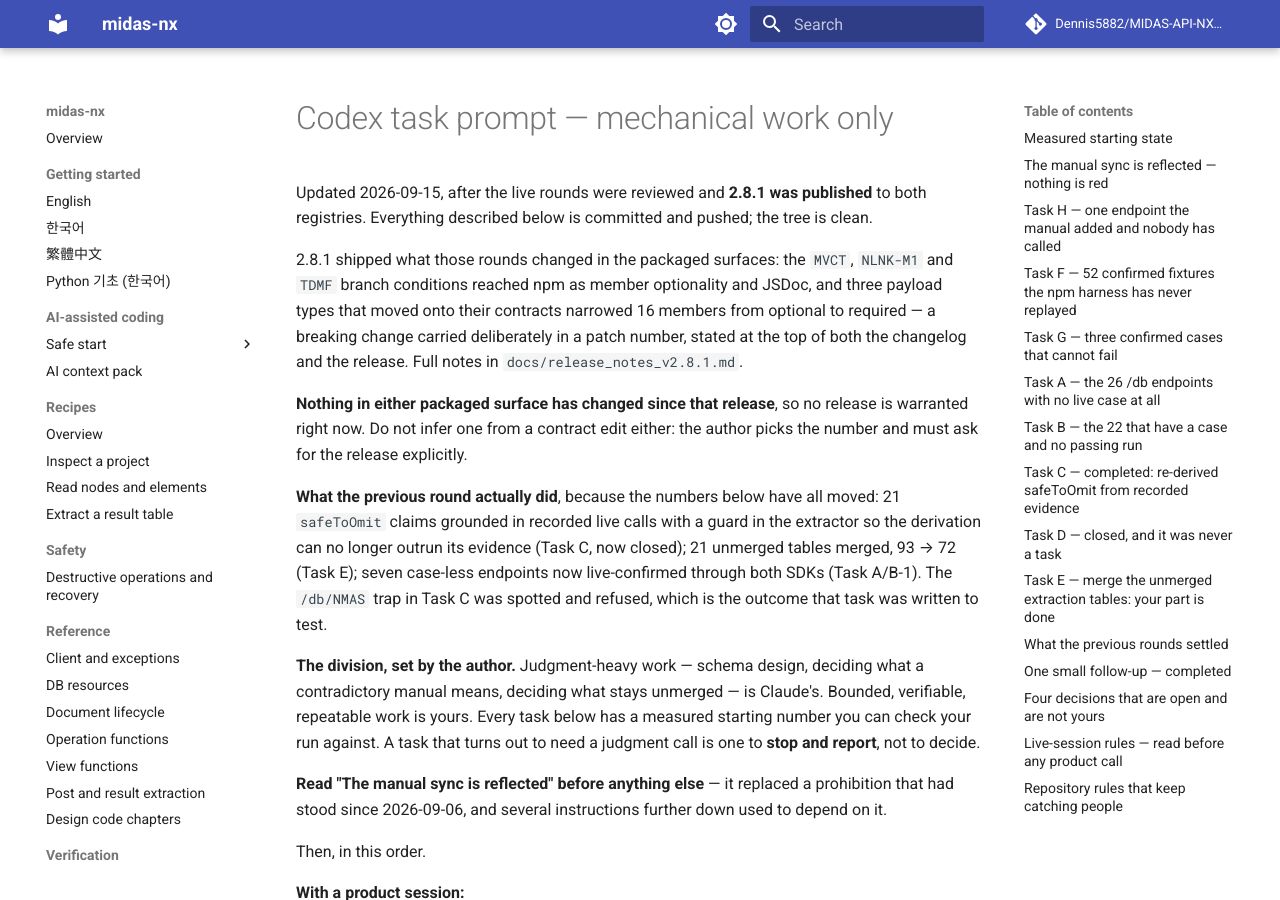
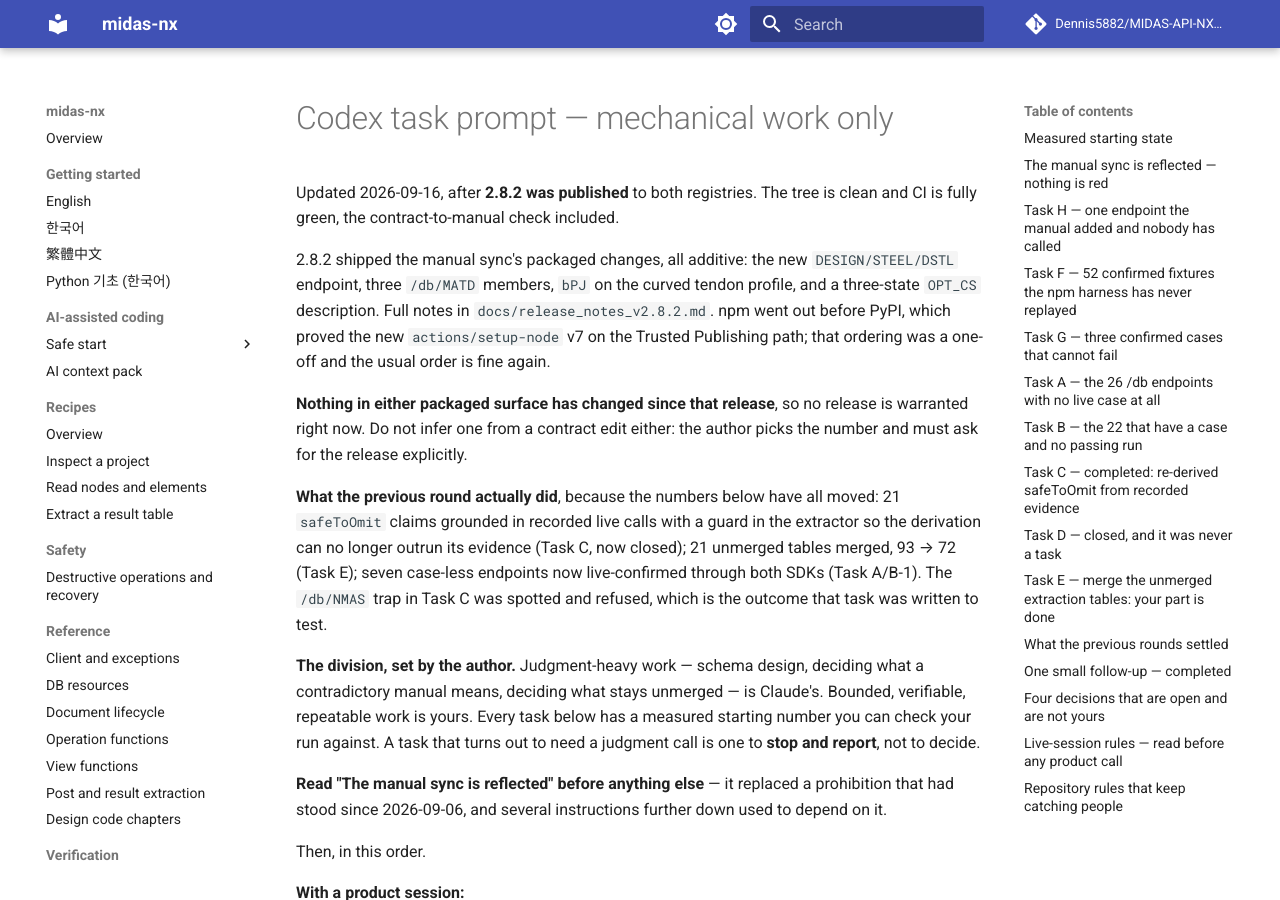
Before and after one commit to Dennis5882/MIDAS-API-NX-SDK, an MkDocs documentation site: the page built from docs/codex_handoff_prompt.md, in a window 1280 px wide and 900 px high. Built offline with MkDocs 1.6.1 and Material for MkDocs 9.7.7, drawn with Linux system fonts in a browser that asks for light colours; comment, search, counter and statistics services are not loaded.

Commit message:
docs: 2.8.2 is published, npm first
Both registries confirmed. npm: latest is 2.8.2, published 17:08Z, and a clean
install exposes 305 resources through require() and ESM import with the new
DESIGN/STEEL/DSTL resource present and the /db/NMAS payload defaults intact.
PyPI: 2.8.2 with two files, and a clean virtualenv install imports
SteelDesignCodeSelection at /DESIGN/STEEL/DSTL beside the unchanged
SteelDesignCode at /db/DSTL.

js-v2.8.2 was created and confirmed on the registry before py-v2.8.2, because
actions/setup-node v7 had changed the Trusted Publishing path and only a real
release exercises it. It worked, so the ordering does not need to repeat; the
handoff says so rather than leaving a stale instruction behind.

The first registry polls after the green workflow still returned 2.8.1 -
the same propagation lag seen on 2.7.8. Nothing was re-published; querying the
registry document directly showed 2.8.2 already live.

Co-Authored-By: Claude Opus 5 <noreply@anthropic.com>

```diff
--- a/docs/codex_handoff_prompt.md
+++ b/docs/codex_handoff_prompt.md
@@ -1,15 +1,14 @@
 # Codex task prompt — mechanical work only
 
-Updated 2026-09-15, after the live rounds were reviewed and **2.8.1 was
-published** to both registries. Everything described below is committed and
-pushed; the tree is clean.
+Updated 2026-09-16, after **2.8.2 was published** to both registries. The tree
+is clean and CI is fully green, the contract-to-manual check included.
 
-2.8.1 shipped what those rounds changed in the packaged surfaces: the `MVCT`,
-`NLNK-M1` and `TDMF` branch conditions reached npm as member optionality and
-JSDoc, and three payload types that moved onto their contracts narrowed 16
-members from optional to required — a breaking change carried deliberately in
-a patch number, stated at the top of both the changelog and the release. Full
-notes in `docs/release_notes_v2.8.1.md`.
+2.8.2 shipped the manual sync's packaged changes, all additive: the new
+`DESIGN/STEEL/DSTL` endpoint, three `/db/MATD` members, `bPJ` on the curved
+tendon profile, and a three-state `OPT_CS` description. Full notes in
+`docs/release_notes_v2.8.2.md`. npm went out before PyPI, which proved the new
+`actions/setup-node` v7 on the Trusted Publishing path; that ordering was a
+one-off and the usual order is fine again.
 
 **Nothing in either packaged surface has changed since that release**, so no
 release is warranted right now. Do not infer one from a contract edit either:
```
Also changed, not shown: PLAN.md (+3 -3 lines).
